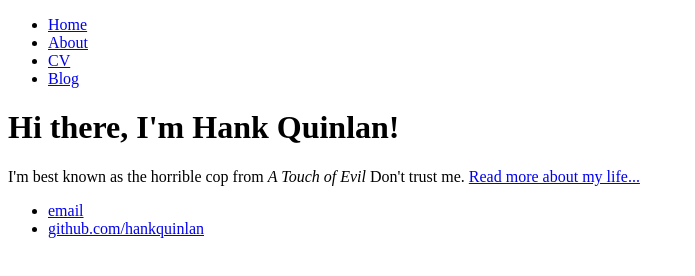
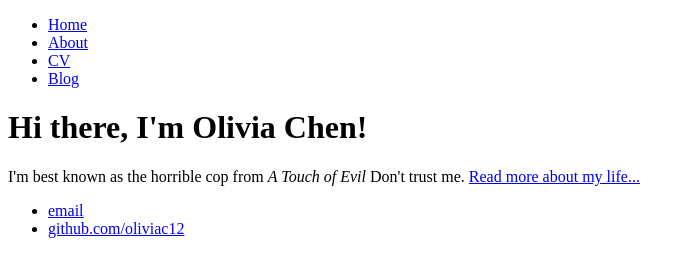
Before and after one commit to oliviac12/oliviac12.github.io, a plain HTML site: page index.html in a window 1280 px wide. Shown: the whole page, without its empty margins (0-695 px from the left). Drawn offline with Linux system fonts and the light colour scheme.

Commit message:
Update index.html
Updated email and github

```diff
--- a/index.html
+++ b/index.html
@@ -14,14 +14,14 @@
 		</nav>
 		<div class="container">
     		<div class="blurb">
-        		<h1>Hi there, I'm Hank Quinlan!</h1>
+        		<h1>Hi there, I'm Olivia Chen!</h1>
 				<p>I'm best known as the horrible cop from <em>A Touch of Evil</em> Don't trust me. <a href="/about">Read more about my life...</a></p>
     		</div><!-- /.blurb -->
 		</div><!-- /.container -->
 		<footer>
     		<ul>
-        		<li><a href="mailto:hankquinlanhub@gmail.com">email</a></li>
-        		<li><a href="https://github.com/hankquinlan">github.com/hankquinlan</a></li>
+        		<li><a href="mailto:oliviachen56@gmail.com">email</a></li>
+        		<li><a href="https://github.com/oliviac12">github.com/oliviac12</a></li>
 			</ul>
 		</footer>
 	</body>
```
